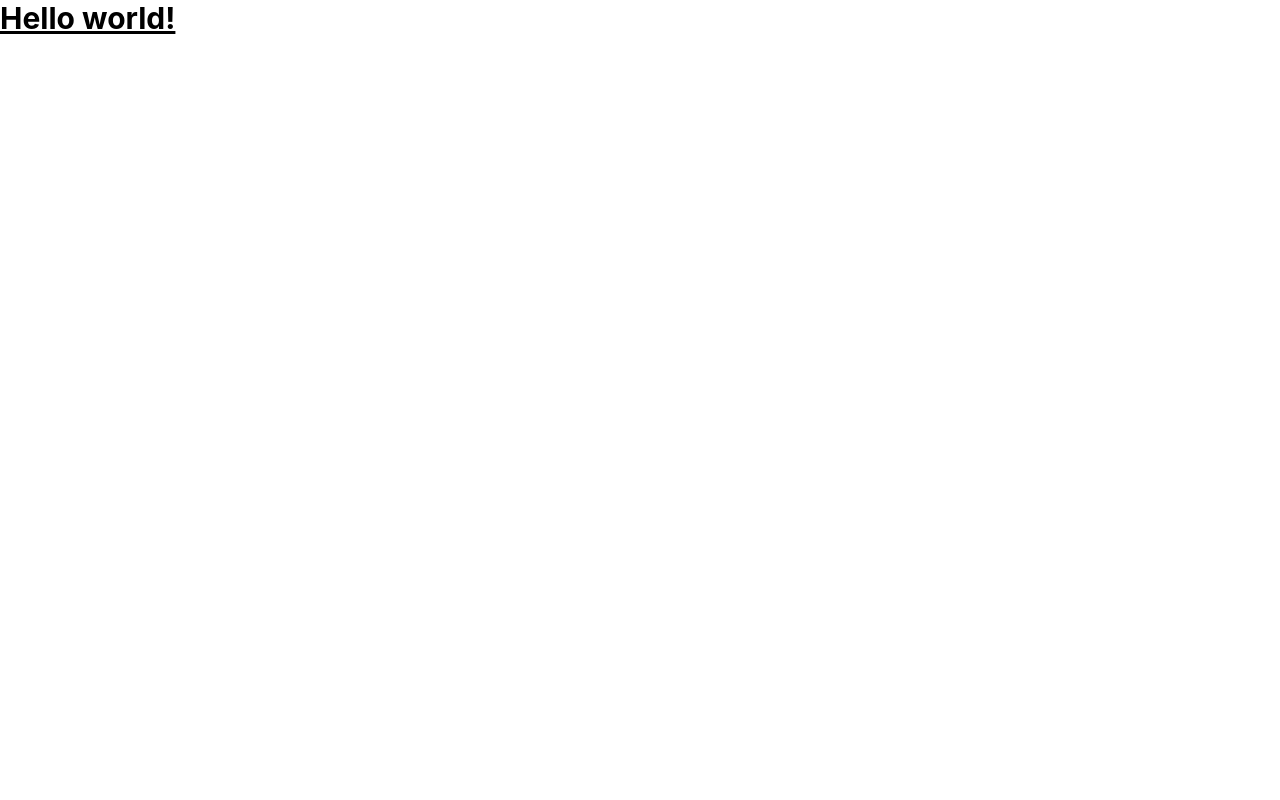
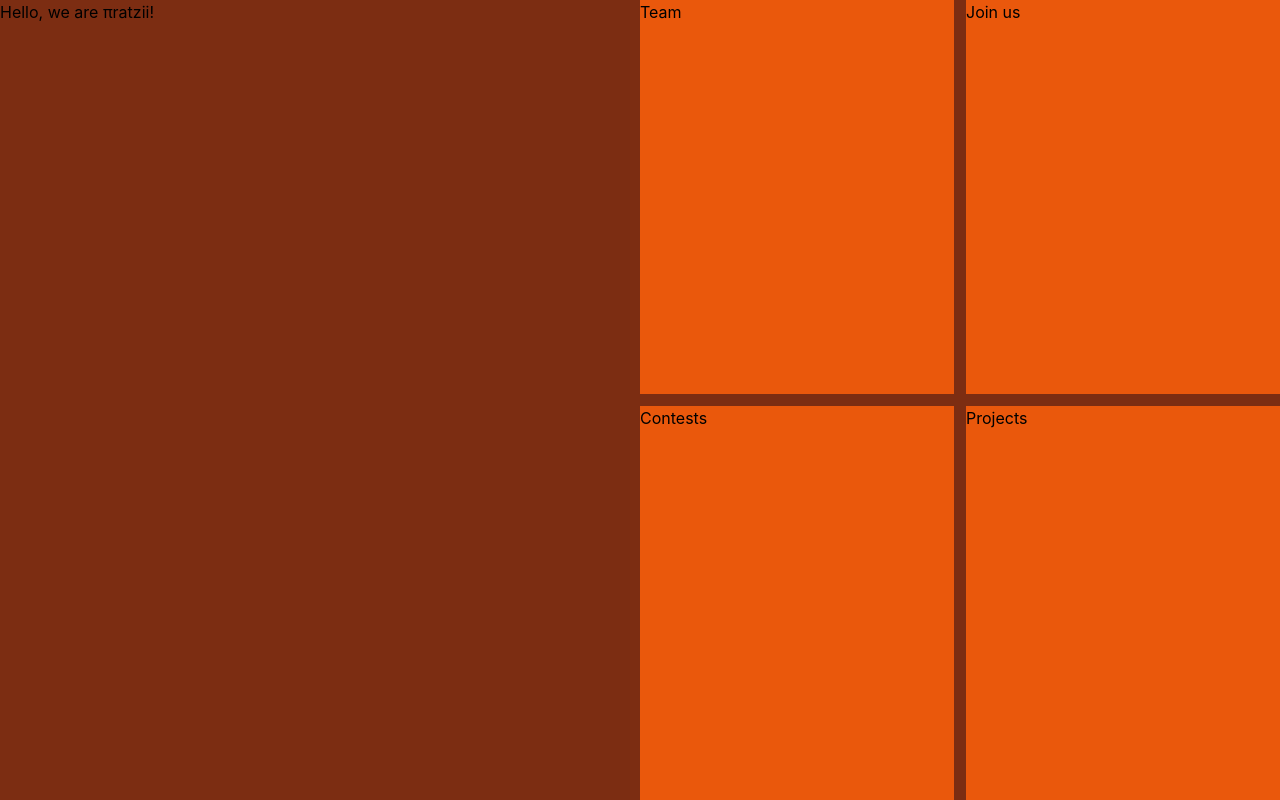
Before and after one commit to piratzii-tm/piratzii_react_website, a React (Create React App) app in the folder website/: page / in a window 1280 px wide. Built offline with nearby package versions, Linux system fonts and the light colour scheme.

Commit message:
The skelleton of our website

```diff
--- a/website/src/App.js
+++ b/website/src/App.js
@@ -1,7 +1,22 @@
+import Home from "./components/Screens/Home"
+import Team from "./components/Screens/Team"
+import Join from "./components/Screens/Join"
+import Contest from "./components/Screens/Contests"
+
+import * as React from 'react';
+import { Routes, Route } from 'react-router-dom';
+import Projects from "./components/Screens/Projects";
+
 export default function App() {
-  return (
-      <h1 className="text-3xl font-bold underline">
-        Hello world!
-      </h1>
-  )
+    return (
+        <div>
+            <Routes>
+                <Route path="/" element={<Home />} />
+                <Route path="team" element={<Team />} />
+                <Route path="join" element={<Join />} />
+                <Route path="projects" element={<Projects />} />
+                <Route path="contest" element={<Contest />} />
+            </Routes>
+        </div>
+    );
 }
--- /dev/null
+++ b/website/src/components/KButton.js
@@ -0,0 +1,13 @@
+import {Link} from "react-router-dom";
+import {useState} from "react";
+
+export default function KButton({title,name,setScreen}) {
+
+    const [route, setRoute] = useState("/"+name)
+
+    return (
+        <Link className="bg-orange-600 w-full h-full" to={route}>
+            <h1>{title}</h1>
+        </Link>
+    )
+}
--- /dev/null
+++ b/website/src/components/Screens/Contests.js
@@ -0,0 +1,8 @@
+export default function Contests() {
+
+    return (
+        <div>
+            <h1>Contests</h1>
+        </div>
+    )
+}
--- /dev/null
+++ b/website/src/components/Screens/Home.js
@@ -0,0 +1,27 @@
+import {useState} from "react";
+import KButton from "../KButton";
+
+import styles from "../../index.css"
+
+export default function Home() {
+
+    const [screen, setScreen] = useState("home")
+
+    return (
+        <div className="flex flex-col md:flex-row w-screen h-screen bg-orange-900">
+            <div className="h-1/2 w-screen md:w-6/12 md:h-screen">
+                <h1>Hello, we are πratzii!</h1>
+            </div>
+            <div className="h-1/2 w-screen flex flex-col gap-3 md:w-6/12 md:h-screen">
+                <div className="w-full h-1/2 flex flex-col gap-3 md:flex-row md:h-screen ">
+                    <KButton title={"Team"} name = {"team"} setScreen={setScreen}/>
+                    <KButton title={"Join us"} name = {"join"} setScreen={setScreen}/>
+                </div>
+                <div  className="w-full h-1/2 flex flex-col gap-3 md:flex-row md:h-screen">
+                    <KButton title={"Contests"} name = {"contest"} setScreen={setScreen}/>
+                    <KButton title={"Projects"} name = {"projects"} setScreen={setScreen}/>
+                </div>
+            </div>
+        </div>
+    )
+}
--- /dev/null
+++ b/website/src/components/Screens/Join.js
@@ -0,0 +1,8 @@
+export default function Join() {
+
+    return (
+        <div>
+            <h1>Join us</h1>
+        </div>
+    )
+}
--- /dev/null
+++ b/website/src/components/Screens/Projects.js
@@ -0,0 +1,8 @@
+export default function Projects() {
+
+    return (
+        <div>
+            <h1>Projects</h1>
+        </div>
+    )
+}
--- /dev/null
+++ b/website/src/components/Screens/Team.js
@@ -0,0 +1,8 @@
+export default function Team() {
+
+    return (
+        <div>
+            <h1>Team</h1>
+        </div>
+    )
+}
--- a/website/src/index.js
+++ b/website/src/index.js
@@ -1,11 +1,17 @@
-import React from 'react';
-import ReactDOM from 'react-dom/client';
-import './index.css';
+import * as React from 'react';
+import { StrictMode } from 'react';
+import { createRoot } from 'react-dom/client';
+import { BrowserRouter } from 'react-router-dom';
+
 import App from './App';
 
-const root = ReactDOM.createRoot(document.getElementById('root'));
+const rootElement = document.getElementById('root');
+const root = createRoot(rootElement);
+
 root.render(
-  <React.StrictMode>
-    <App />
-  </React.StrictMode>
+    <StrictMode>
+        <BrowserRouter>
+            <App />
+        </BrowserRouter>
+    </StrictMode>
 );
```
Also changed, not shown: website/package.json (+5 -4 lines), 1 other file (tests, documents, lock files or other folders).
